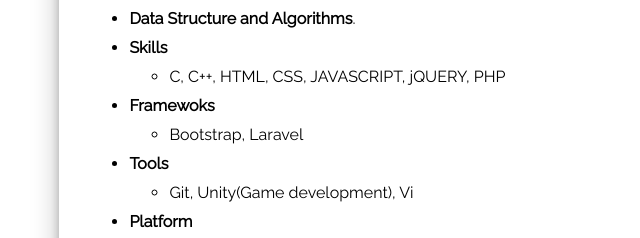
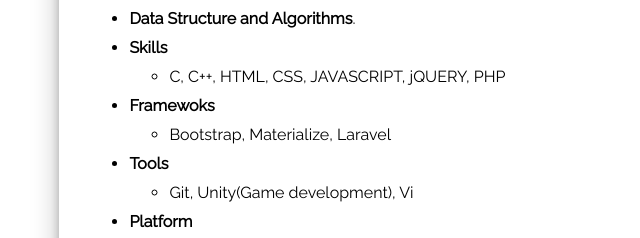
Before and after one commit to divsingh14/cv, a plain HTML site: page index.html in a window 1280 px wide. Shown: the part 2840-3078 px from the top of the page, 43-683 px from the left. Drawn offline with nearby package versions, Linux system fonts and the light colour scheme.

Commit message:
Materialize

```diff
--- a/index.html
+++ b/index.html
@@ -132,7 +132,7 @@
         </ul>
         <li><b>Framewoks</b></li>
         <ul>
-          <li>Bootstrap, Laravel</li>
+          <li>Bootstrap, Materialize, Laravel</li>
         </ul>
         <li><b>Tools</b></li>
         <ul>
```
